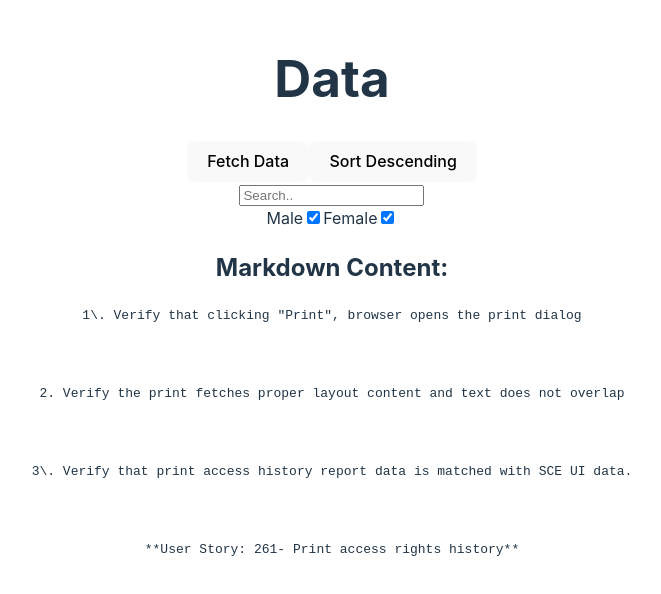
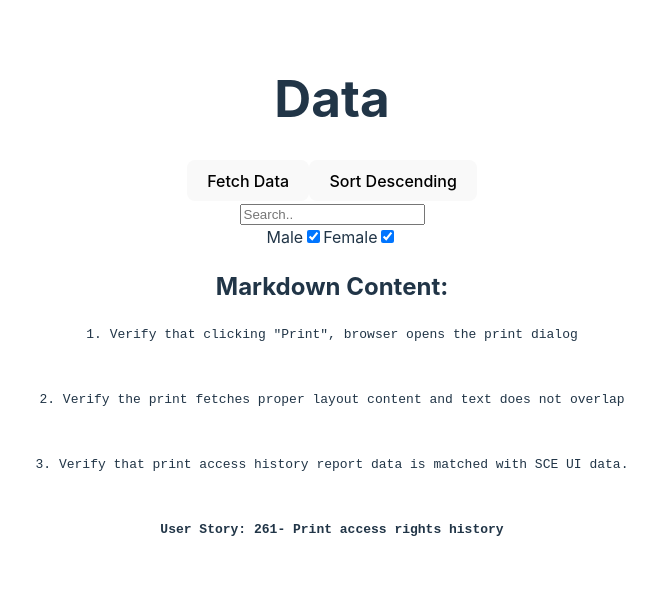
Before and after one commit to Nilesh1308/Api, a React (Vite) app: page / in a window 1280 px wide. Shown: the part 106-700 px from the top of the page, without its empty margins (308-969 px from the left). Built offline with nearby package versions, Linux system fonts and the light colour scheme.

Commit message:
removed unused dependencies

```diff
--- a/src/App.jsx
+++ b/src/App.jsx
@@ -1,6 +1,7 @@
 import {useEffect, useState } from 'react'
 import './App.css'
 import TurndownService from "turndown";
+import ReactMarkdown from 'react-markdown';
 //import axios from 'axios'
 function App() {
   const [myData, setMyData] = useState([])
@@ -77,7 +78,6 @@ function App() {
 
   return (
     <>
-
   <h1>Data</h1>
   <button type="button" className="btn btn-success mx-1"onClick={showData}>Fetch Data</button>
   <button type="button" className="btn btn-success mx-1"onClick={ascendingEvent}>{isAscending ? "Sort Descending": "Sort Ascending"}</button>
@@ -96,7 +96,7 @@ function App() {
       </div>
       <div className="markdown-content">
         <h2>Markdown Content:</h2>
-        <pre>{markdownContent}</pre>
+        <pre><ReactMarkdown>{markdownContent}</ReactMarkdown></pre>
       </div>
       {filteredData&&filteredData.filter((user)=>user.name.toLowerCase().includes(query.toLowerCase())).map((user) => {
         const { id, name, email, gender, status } = user;
```
